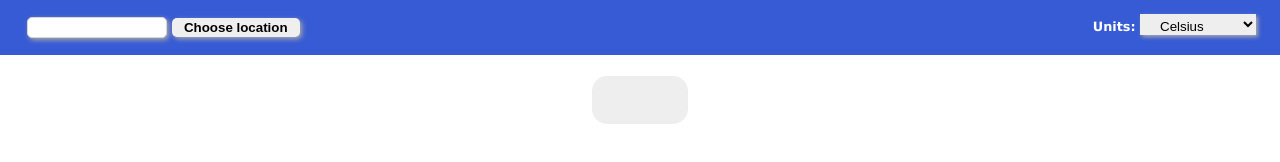
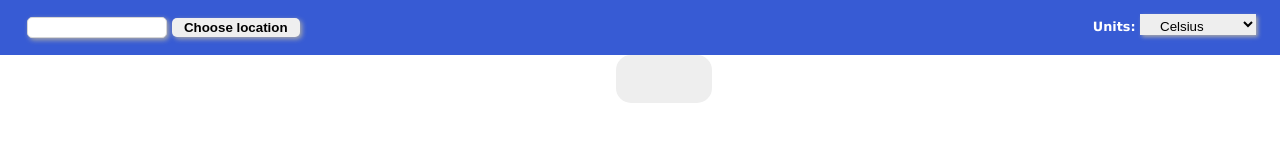
Before and after one commit to MisterKrud/weather-app, a website built with webpack: page src/template.html in a window 1280 px wide. Built offline with nearby package versions, Linux system fonts and the light colour scheme; no server answers.

Commit message:
Tweak CSS

```diff
--- a/src/styles.css
+++ b/src/styles.css
@@ -149,11 +149,24 @@ option{
   border: .1rem solid #ddd;
 
 }
-
-#forecast, #hourly{
+ #hourly{
   display: grid;
   grid-template-columns: repeat(auto-fit, minmax(120px, 1fr))  ;
   font-size: .8rem;
+}
+
+#forecast{
+    display: grid;
+  grid-template-rows: auto;
+  font-size: .8rem;
+
+}
+
+#information{
+  display: grid;
+  grid-template-columns: 1fr 2fr;
+  justify-self: center;
+
 }
 
 .forecast-card, .hour{
@@ -175,14 +188,14 @@ option{
 
 #today-container{
   display: flex;
-  justify-content: center;
+  justify-content: flex-start;
 
 }
 
 #today{
   background-color:#eeeeee;
   padding: 1.5rem 3rem;
-  margin-top: 1.3rem;
+  /* margin-top: 1.3rem; */
   border-radius: 15px;
 }
 
```
